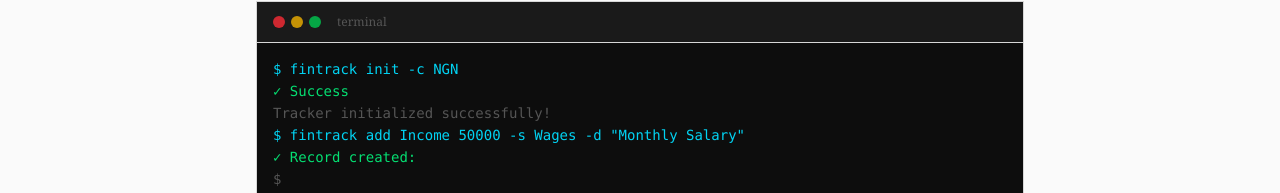
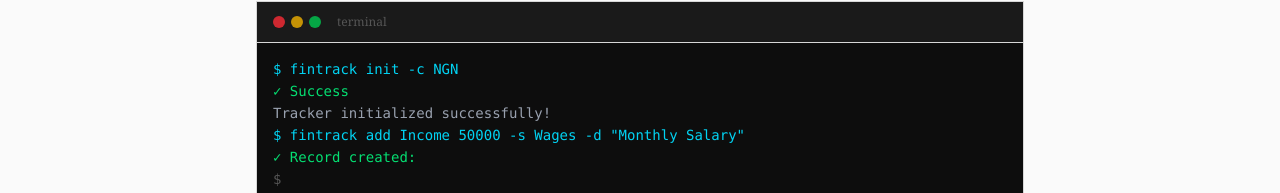
Before and after one commit to steph-crown/fintrack, a React (Vite) app in the folder apps/web/: page / in a window 1280 px wide. Shown: the part 459-652 px from the top of the page. Built offline with nearby package versions, Linux system fonts and the light colour scheme.

Commit message:
Fix contrast issues in light mode of animated terminal

```diff
--- a/apps/web/src/components/terminal/AnimatedTerminal.tsx
+++ b/apps/web/src/components/terminal/AnimatedTerminal.tsx
@@ -146,11 +146,11 @@ export function AnimatedTerminal() {
       case "success":
         return "text-green-400";
       case "header":
-        return "text-muted-foreground";
+        return "text-gray-400"; // Fixed gray for dark background
       case "table":
-        return "text-foreground";
+        return "text-gray-100"; // Fixed light color for dark background
       default:
-        return line.color || "text-muted-foreground";
+        return line.color || "text-gray-400";
     }
   };
 
```
